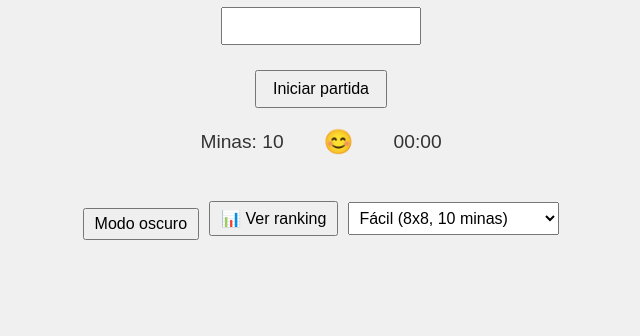
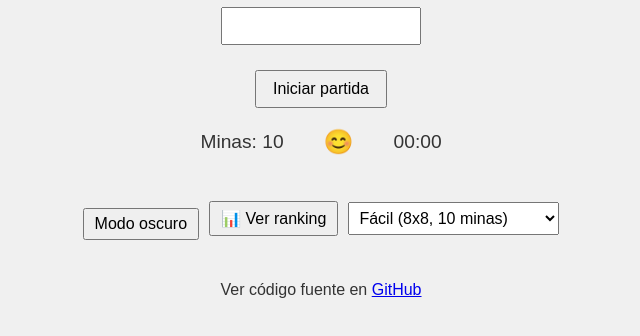
Before and after one commit to ColombanoGabriel2an/Colombano-MinesWeeper, a plain HTML site: page index.html in a window 1280 px wide. Shown: the part 98-434 px from the top of the page, without its empty margins (319-959 px from the left). Drawn offline with Linux system fonts and the light colour scheme.

Commit message:
Agregado del link del Repositorio

```diff
--- a/index.html
+++ b/index.html
@@ -74,5 +74,15 @@
 	<script src="js/modal.js"></script>
 	<script src="js/dificultad.js"></script>
 	<script src="js/main.js"></script>
+
+	<footer style="text-align: center; margin-top: 20px;">
+	<p>
+	Ver código fuente en
+	<a href="https://github.com/ColombanoGabriel2an/Colombano-MinesWeeper" target="_blank" rel="noopener noreferrer">
+	GitHub
+	</a>
+	</p>
+	</footer>
+
 </body>
 </html>
```
